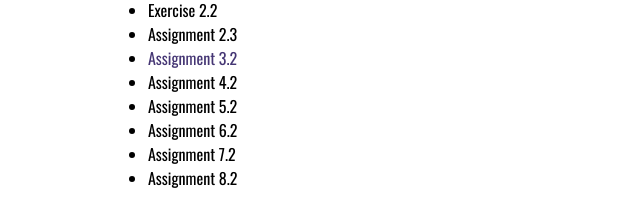
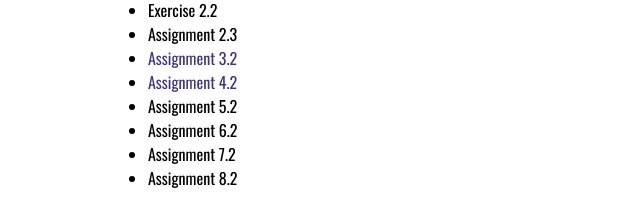
Before and after one commit to Butlertm6511/web-2311, a plain HTML site: page index.html in a window 1280 px wide. Shown: the part 309-515 px from the top of the page, 0-640 px from the left. Drawn offline with nearby package versions, Linux system fonts and the light colour scheme.

```diff
--- a/index.html
+++ b/index.html
@@ -30,7 +30,7 @@
                     <li>Exercise 2.2</li>
                     <li>Assignment 2.3 </li>
                     <li><a href="week-3/mosleyButler-temp-conversion.html">Assignment 3.2</a></li>
-                    <li>Assignment 4.2</li>
+                    <li><a href="week-4/mosleyButler-number-game.html">Assignment 4.2</a></li>
                     <li>Assignment 5.2</li>
                     <li>Assignment 6.2</li>
                     <li>Assignment 7.2</li>
```
